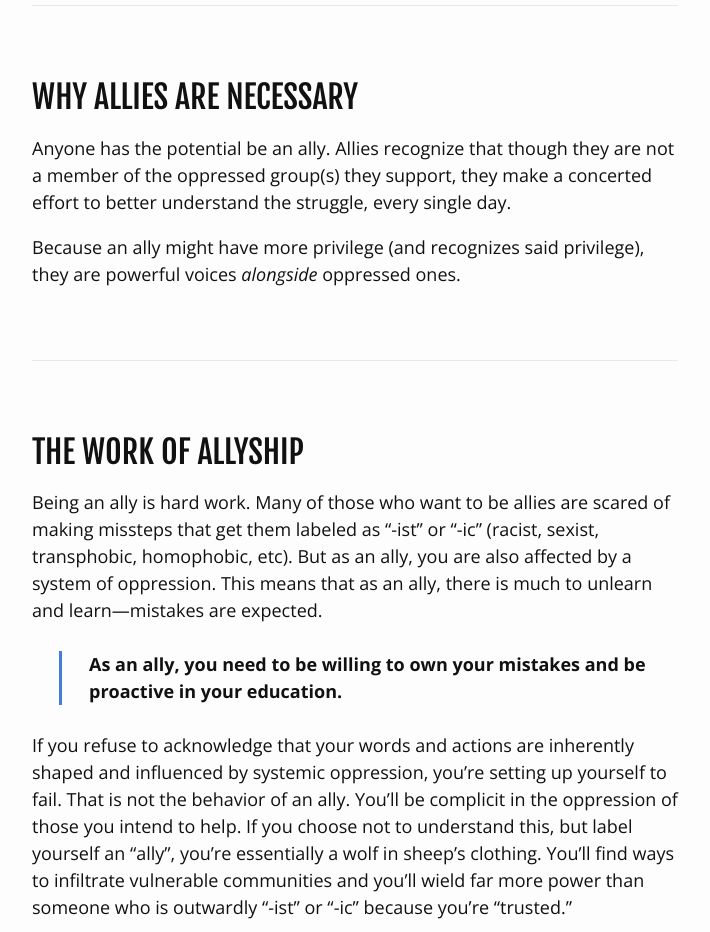
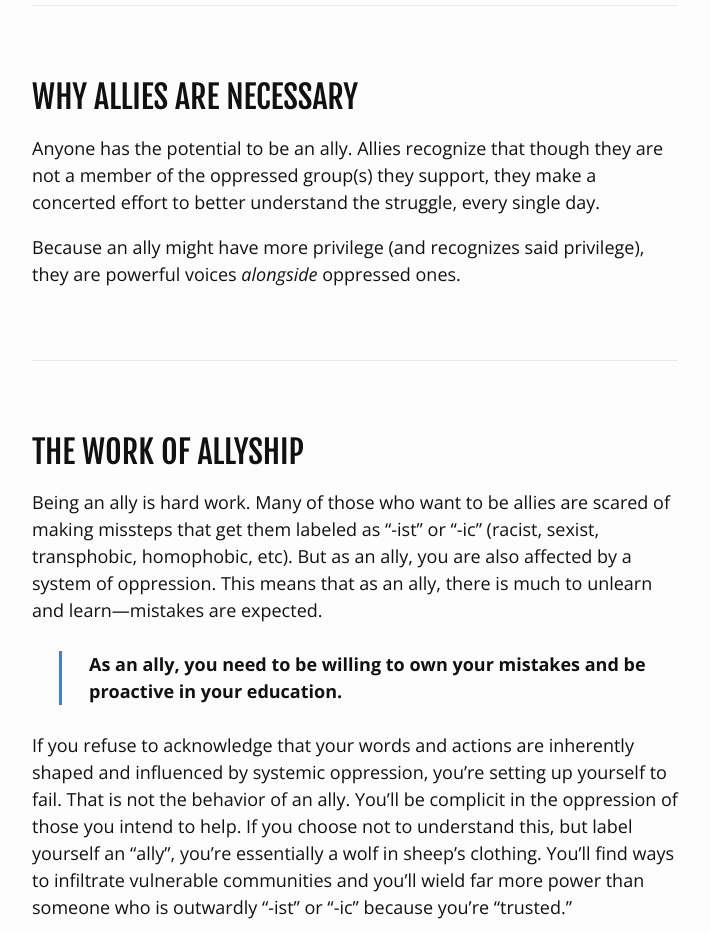
Before and after one commit to almnt/guide-to-allyship, an Eleventy site: page src/index.html in a window 1280 px wide. Shown: the part 4120-5052 px from the top of the page, without its empty margins (285-995 px from the left). Built offline with nearby package versions, Linux system fonts and the light colour scheme; Eleventy itself is replaced by a stand-in of ours; files that its build step writes are made by us from their sources; what eleventy-plugin-sass would draw is missing.

Commit message:
Fix typo

```diff
--- a/src/index.html
+++ b/src/index.html
@@ -88,7 +88,7 @@ layout: layouts/base.html
   <section>
     <h2 class="text--headline text--headline--2" id="why-allies-are-necessary">Why allies are necessary</h2>
 
-    <p>Anyone has the potential be an ally. Allies recognize that though they are not a member of the oppressed group(s) they support, they make a concerted effort to better understand the struggle, every single day.</p>
+    <p>Anyone has the potential to be an ally. Allies recognize that though they are not a member of the oppressed group(s) they support, they make a concerted effort to better understand the struggle, every single day.</p>
 
     <p>Because an ally might have more privilege (and recognizes said privilege), they are powerful voices <em>alongside</em> oppressed ones.</p>
   </section>
```
